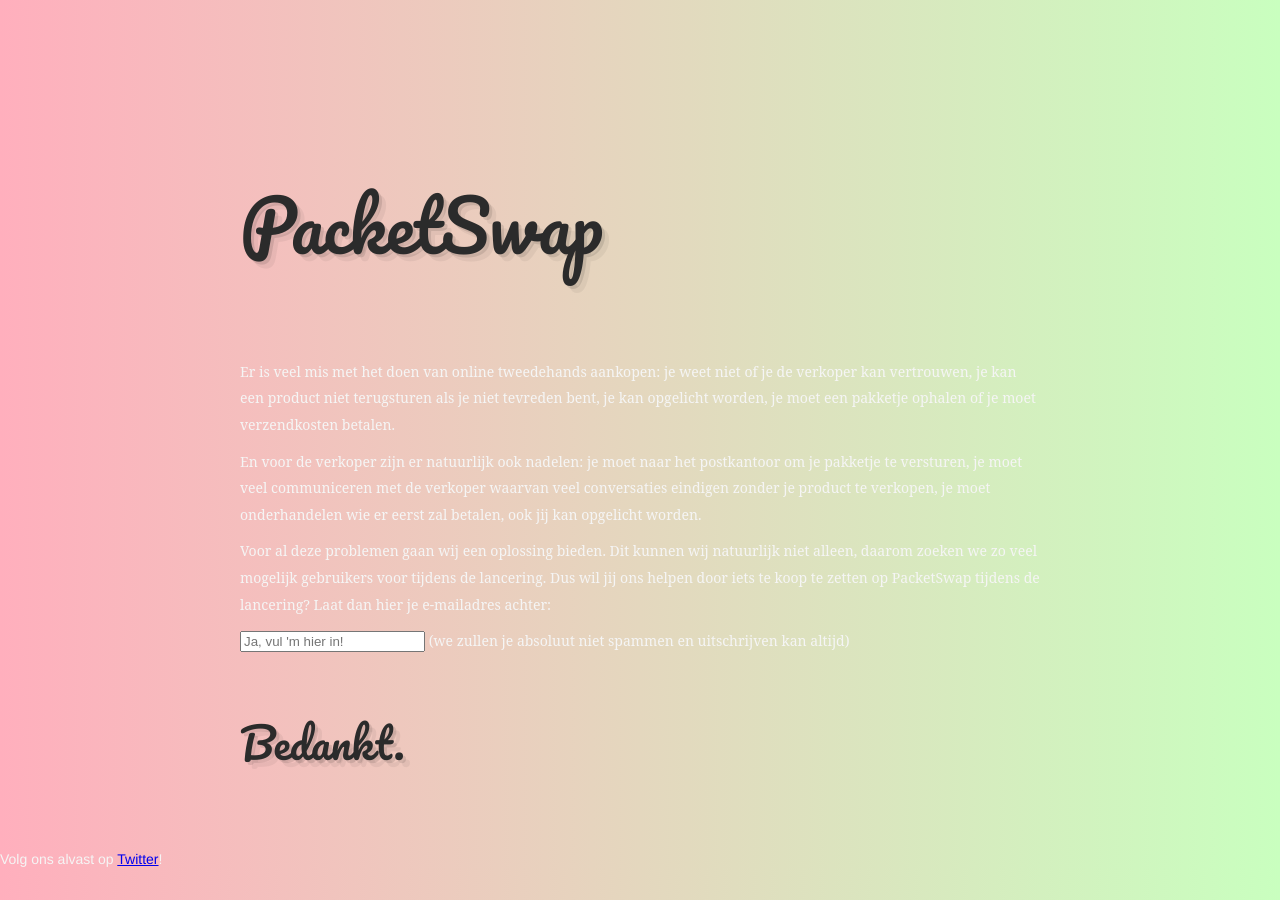
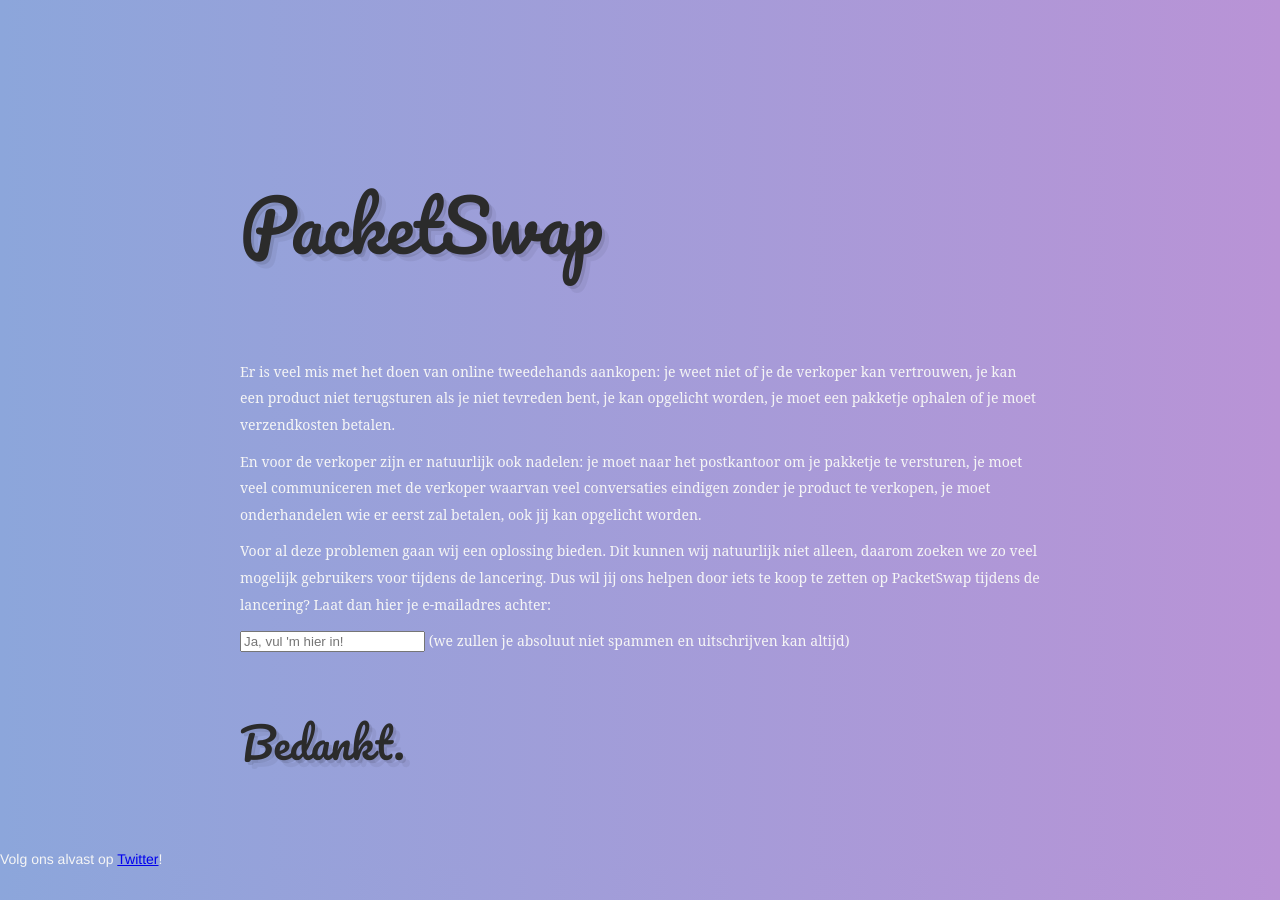
Before and after one commit to packetswap/packetswap.com, a Jekyll site: the page built from index.md, in a window 1280 px wide. Built offline with Jekyll 4.4.1, drawn with Linux system fonts in a browser that asks for light colours.

Commit message:
Update app.scss

```diff
--- a/style/app.scss
+++ b/style/app.scss
@@ -2,15 +2,18 @@
 ---
 
 @import url(https://fonts.googleapis.com/css?family=Pacifico);
+
+$gradient-left: #B993D6;
+$gradient-right: #8CA6DB;
 
 html {
   font-size: 100%;
 }
 
 body {
-  background: #C9FFBF;
-  background: -webkit-linear-gradient(to left, #C9FFBF , #FFAFBD);
-  background: linear-gradient(to left, #C9FFBF , #FFAFBD);
+  background: $gradient-left;
+  background: -webkit-linear-gradient(to left, $gradient-left, $gradient-right);
+  background: linear-gradient(to left, $gradient-left, $gradient-right);
 
   margin: 0;
   font-family: "Helvetica Neue", Helvetica, Arial, sans-serif;
```
